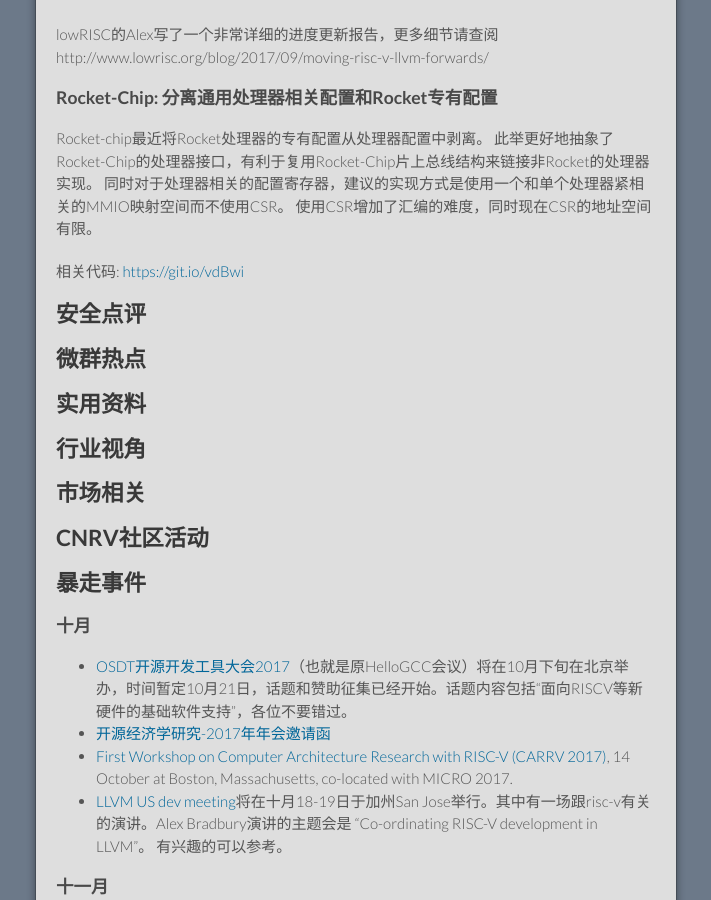
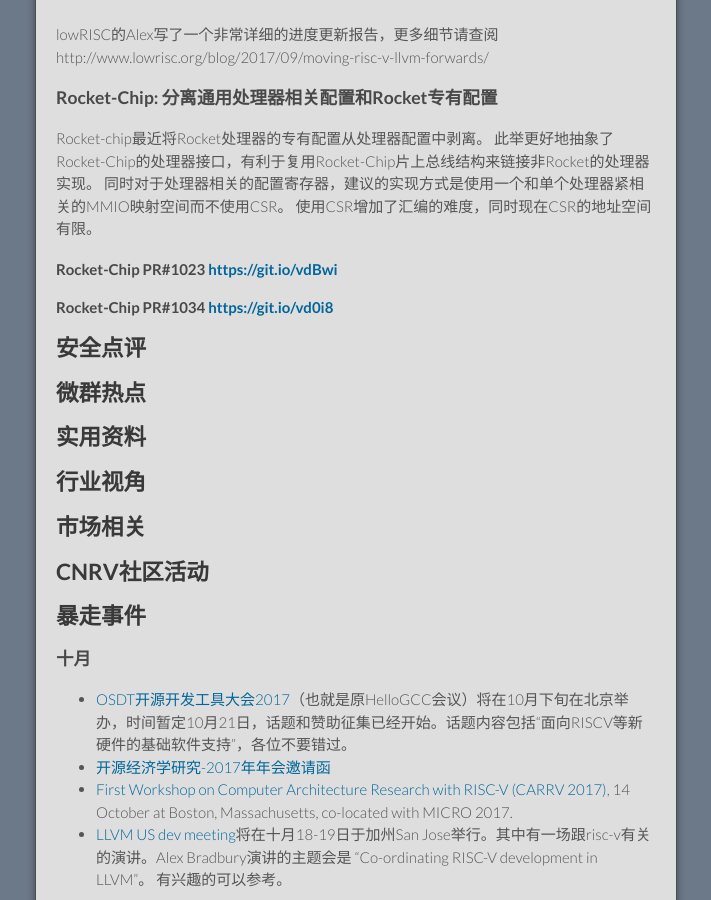
Before and after one commit to cnrv/home, a Jekyll site: the page built from bi-week-rpts/2017-10-12.md, in a window 1280 px wide and 900 px high, scrolled down 479 px. Shown: the whole window, without its empty margins (284-995 px from the left). Built offline with Jekyll 4.4.1, drawn with Linux system fonts in a browser that asks for light colours; Markdown is read by kramdown in place of the engine named in the settings; comment, search, counter and statistics services are not loaded; our own code applies the rules of GitHub Pages for plain Markdown files.

Commit message:
add another PR to Rocket/Core decoupling

```diff
--- a/bi-week-rpts/2017-10-12.md
+++ b/bi-week-rpts/2017-10-12.md
@@ -28,7 +28,8 @@
 同时对于处理器相关的配置寄存器，建议的实现方式是使用一个和单个处理器紧相关的MMIO映射空间而不使用CSR。
 使用CSR增加了汇编的难度，同时现在CSR的地址空间有限。
 
-相关代码: [https://git.io/vdBwi](https://github.com/freechipsproject/rocket-chip/pull/1023)
+#### Rocket-Chip PR\#1023 [https://git.io/vdBwi](https://github.com/freechipsproject/rocket-chip/pull/1023)
+#### Rocket-Chip PR\#1034 [https://git.io/vd0i8](https://github.com/freechipsproject/rocket-chip/pull/1034)
 
 ## 安全点评
 
```
